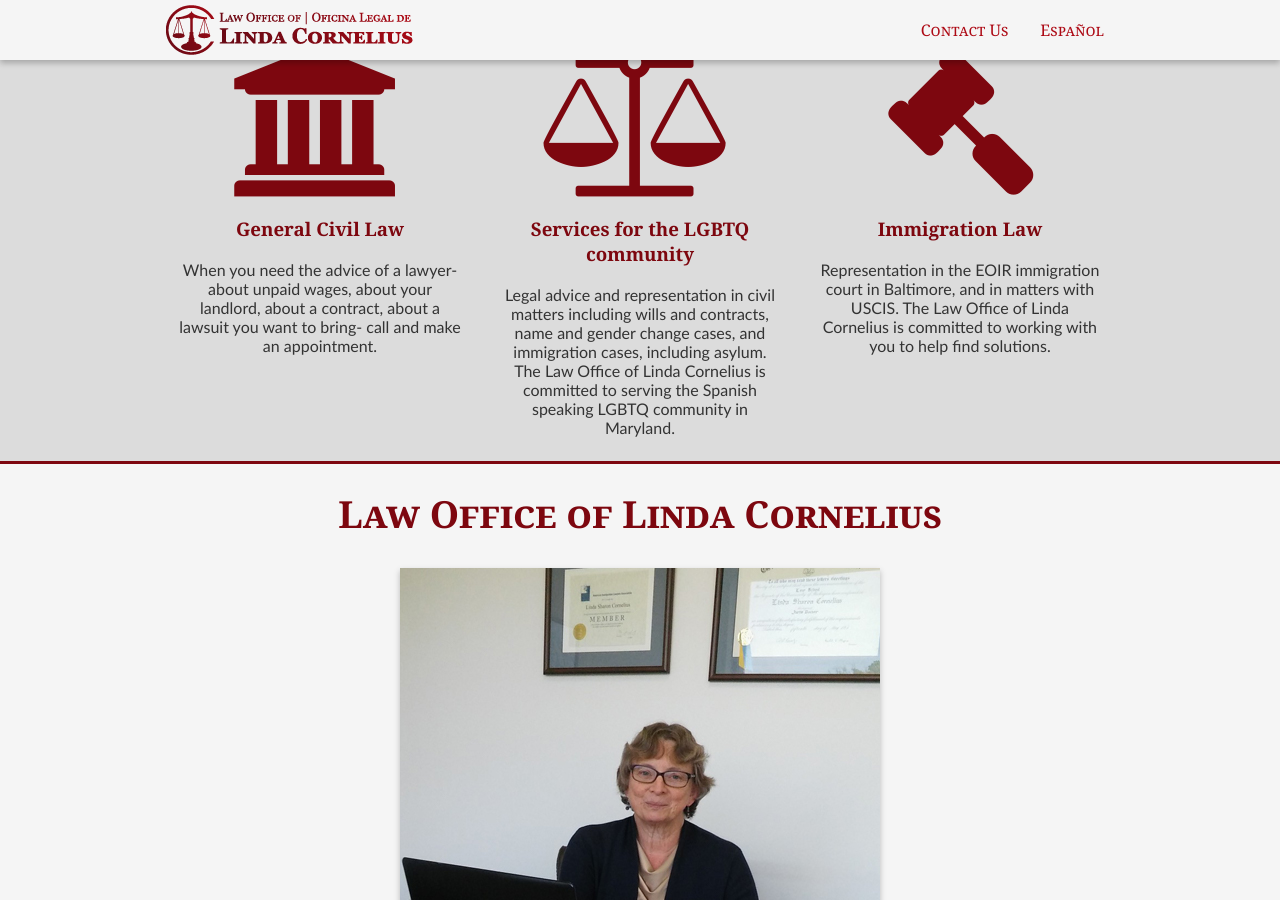
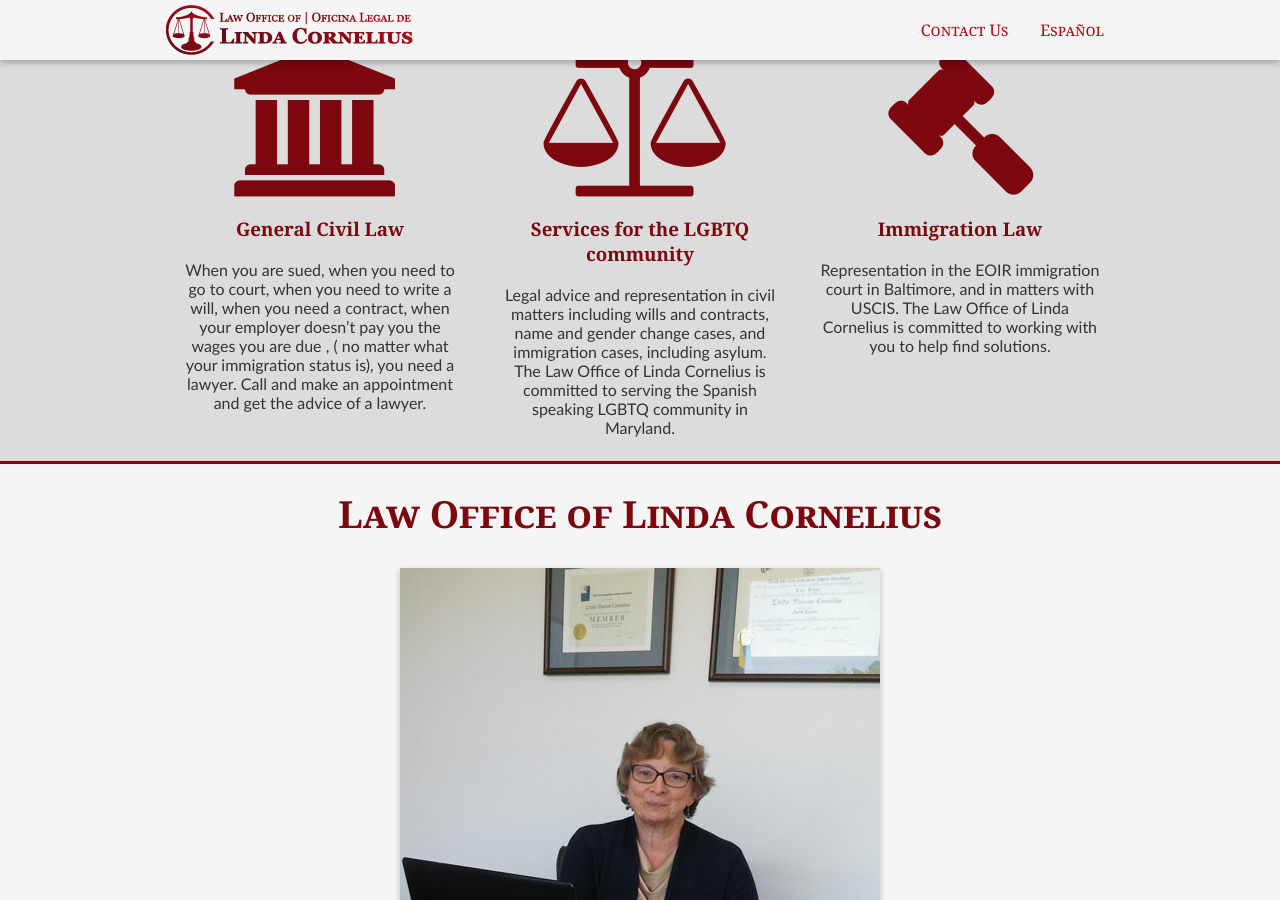
Before and after one commit to edamtoft/cornelius.legal.site, a Jekyll site: the page built from index.markdown, in a window 1280 px wide and 900 px high, scrolled down 748 px. Built offline with Jekyll 4.4.1, drawn with Linux system fonts in a browser that asks for light colours; nearby versions of some CDN libraries.

Commit message:
Updated '/_practice/employment.markdown' via CloudCannon

```diff
--- a/_practice/employment.markdown
+++ b/_practice/employment.markdown
@@ -2,12 +2,10 @@
 title: General Civil Law
 identifier: CivilLaw
 layout: contact
-description_text: When you need the advice of a lawyer- about unpaid wages, about
-  your landlord, about a contract, about a lawsuit you want to bring- call and make
-  an appointment.
+description_text: 'When you are sued, when you need to go to court, when you need to write a  will, when you need  a contract, when your employer doesn’t pay you the wages you are due , ( no matter what your immigration status is), you need a lawyer. Call and make an appointment and get the advice of a lawyer.'
 language: english
 icon: bank
-banner_image: "/assets/columns.jpg"
+banner_image: /assets/columns.jpg
 sitemap: true
 ---
 
```
